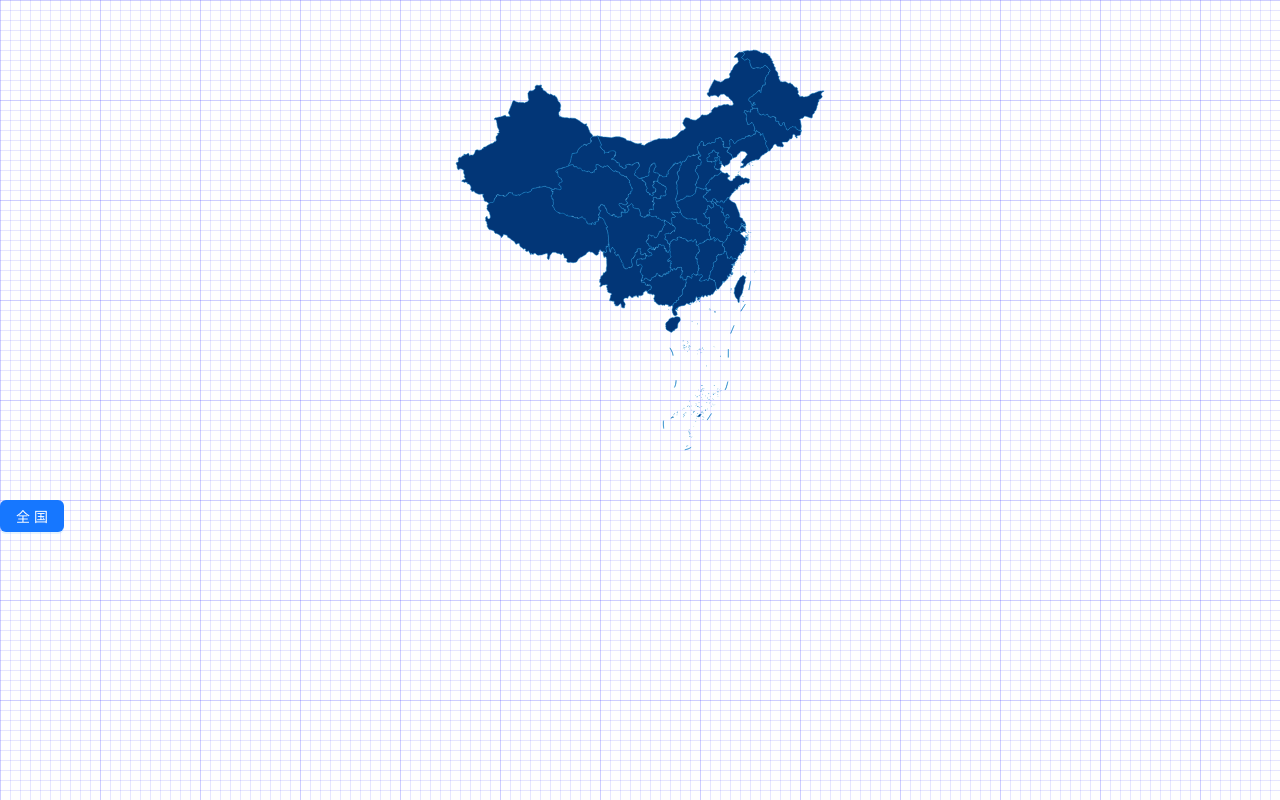
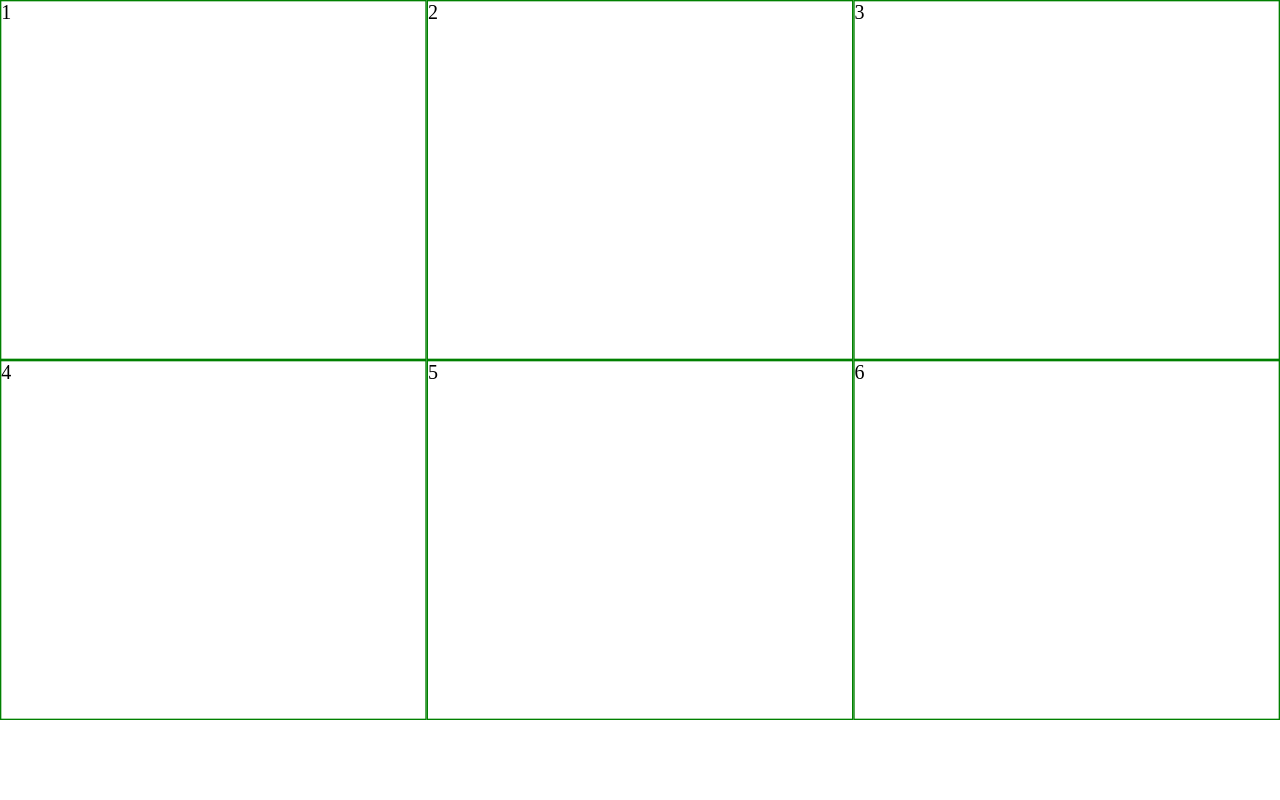
Before and after one commit to UYulong/visualization-code, a React app: page / in a window 1280 px wide. Built offline with nearby package versions, Linux system fonts and the light colour scheme.

Commit message:
study: 大屏适配三种方案

```diff
--- a/src/App.js
+++ b/src/App-base.js
@@ -1,3 +1,4 @@
+/* 基础部分：CSS、Canvas、SVG、Echarts */
 import styled from "styled-components";
 import AppBg from '@/assets/images/grid.png'
 
--- /dev/null
+++ b/src/App-screen.js
@@ -0,0 +1,20 @@
+import styled from "styled-components";
+// import Demo from './screen/01-大屏适配方案/01-rem+fontsize'
+// import Demo from './screen/01-大屏适配方案/02-vw'
+// import Demo from './screen/01-大屏适配方案/03-sacle'
+import Demo from './screen/01-大屏适配方案/03-sacle-动态计算'
+
+const AppBox = styled.div`
+  width: 100%;
+  height: 100%;
+`
+
+function App() {
+  return (
+    <AppBox>
+      <Demo />
+    </AppBox>
+  );
+}
+
+export default App;
--- /dev/null
+++ b/src/hooks/useScalePage.js
@@ -0,0 +1,3 @@
+export const useScalePage = () => {
+
+}
--- a/src/index.css
+++ b/src/index.css
@@ -4,8 +4,32 @@
 }
 
 html,
-body,
 #root {
   width: 100%;
   height: 100%;
 }
+
+body {
+  box-sizing: border-box;
+}
+
+/* 大屏适配 */
+/* rem + fontsize */
+/* body {
+  width: 24rem;
+  height: 13.5rem;
+} */
+
+/* vw */
+/* body {
+  width: 100vw;
+  height: 56.25vw;
+} */
+
+/* scale */
+body {
+  position: relative;
+  width: 1920px;
+  height: 1080px;
+  transform-origin: left top;
+}
--- /dev/null
+++ b/src/screen/01-大屏适配方案/01-rem+fontsize.jsx
@@ -0,0 +1,34 @@
+import React, { memo } from 'react'
+import styled from 'styled-components'
+
+const DemoBox = styled.div`
+    width: 100%;
+    height: 100%;
+    list-style: none;
+    display: flex;
+    flex-direction: row;
+    flex-wrap: wrap;
+
+    div {
+      width: 33.33%;
+      height: 50%;
+      box-sizing: border-box;
+      font-size: .375rem;
+      border: 2px solid green;
+    }
+`
+
+const Demo = memo(() => {
+  return (
+    <DemoBox>
+      <div>1</div>
+      <div>2</div>
+      <div>3</div>
+      <div>4</div>
+      <div>5</div>
+      <div>6</div>
+    </DemoBox>
+  )
+})
+
+export default Demo
--- /dev/null
+++ b/src/screen/01-大屏适配方案/02-vw.jsx
@@ -0,0 +1,34 @@
+import React, { memo } from 'react'
+import styled from 'styled-components'
+
+const DemoBox = styled.div`
+    width: 100%;
+    height: 100%;
+    list-style: none;
+    display: flex;
+    flex-direction: row;
+    flex-wrap: wrap;
+
+    div {
+      width: 33.33%;
+      height: 50%;
+      box-sizing: border-box;
+      font-size: 1.5625vw;
+      border: 2px solid green;
+    }
+`
+
+const Demo = memo(() => {
+  return (
+    <DemoBox>
+      <div>1</div>
+      <div>2</div>
+      <div>3</div>
+      <div>4</div>
+      <div>5</div>
+      <div>6</div>
+    </DemoBox>
+  )
+})
+
+export default Demo
--- /dev/null
+++ b/src/screen/01-大屏适配方案/03-sacle-动态计算.jsx
@@ -0,0 +1,59 @@
+import React, { memo, useEffect } from 'react'
+import styled from 'styled-components'
+
+const DemoBox = styled.div`
+    width: 100%;
+    height: 100%;
+    list-style: none;
+    display: flex;
+    flex-direction: row;
+    flex-wrap: wrap;
+
+    div {
+      width: 33.33%;
+      height: 50%;
+      box-sizing: border-box;
+      font-size: 30px;
+      border: 2px solid green;
+    }
+`
+
+const Demo = memo(() => {
+
+  useEffect(() => {
+    // 1. 获取当前屏幕尺寸和设计稿尺寸
+    const deviceWidth = document.documentElement.clientWidth || document.body.clientWidth
+    const deviceHeight = document.documentElement.clientHeight || document.body.clientHeight
+
+    const designWidth = 1920
+    const designHeight = 1080
+    const designScaleRatio = designWidth / designHeight
+
+    // 2. 计算缩放比例
+    let scaleRatio = deviceWidth / designWidth // 设计稿宽高比
+    const deviceScaleRatio = deviceWidth / deviceHeight // 设备宽高比
+
+    // 3. 设置 body 缩放比
+    if (deviceScaleRatio > designScaleRatio) {
+      // 超宽屏 按照高度进行缩放
+      scaleRatio = deviceHeight / designHeight
+      document.body.style = `transform: scale(${scaleRatio}) translateX(-50%); left: 50%`
+    } else {
+      // 正常屏 按照宽度进行缩放
+      document.body.style = `transform: scale(${scaleRatio})`
+    }
+  }, [])
+
+  return (
+    <DemoBox>
+      <div>1</div>
+      <div>2</div>
+      <div>3</div>
+      <div>4</div>
+      <div>5</div>
+      <div>6</div>
+    </DemoBox>
+  )
+})
+
+export default Demo
--- /dev/null
+++ b/src/screen/01-大屏适配方案/03-sacle.jsx
@@ -0,0 +1,48 @@
+import React, { memo, useEffect } from 'react'
+import styled from 'styled-components'
+
+const DemoBox = styled.div`
+    width: 100%;
+    height: 100%;
+    list-style: none;
+    display: flex;
+    flex-direction: row;
+    flex-wrap: wrap;
+
+    div {
+      width: 33.33%;
+      height: 50%;
+      box-sizing: border-box;
+      font-size: 30px;
+      border: 2px solid green;
+    }
+`
+
+const Demo = memo(() => {
+
+  useEffect(() => {
+    // 1. 获取当前屏幕宽度和设计稿宽度
+    const deviceWidth = document.documentElement.clientWidth || document.body.clientWidth
+    const designWidth = 1920
+
+    // 2. 计算缩放比例
+    const scaleRatio = deviceWidth / designWidth
+    console.log(deviceWidth, designWidth, scaleRatio);
+
+    // 3. 设置 body 缩放比
+    document.body.style = `transform-origin: left top; transform: scale(${scaleRatio})`
+  }, [])
+
+  return (
+    <DemoBox>
+      <div>1</div>
+      <div>2</div>
+      <div>3</div>
+      <div>4</div>
+      <div>5</div>
+      <div>6</div>
+    </DemoBox>
+  )
+})
+
+export default Demo
--- /dev/null
+++ b/src/screen/lib/lib_flexible.js
@@ -0,0 +1,45 @@
+(function flexible(window, document) {
+  var docEl = document.documentElement;
+  var dpr = window.devicePixelRatio || 1;
+
+  // adjust body font size
+  function setBodyFontSize() {
+    if (document.body) {
+      // body 字体大小默认为 16px
+      document.body.style.fontSize = 16 * dpr + "px";
+    } else {
+      document.addEventListener("DOMContentLoaded", setBodyFontSize);
+    }
+  }
+  setBodyFontSize();
+
+  // 这里默认平均分成 10 等分(适用移动端)
+  // set 1rem = viewWidth / 24 ；（使用pc端）
+  function setRemUnit() {
+    var rem = docEl.clientWidth / 24;  // 1920 / 24 = 80
+    docEl.style.fontSize = rem + "px"; // 设置 html字体的大小 80px
+  }
+
+  setRemUnit();
+
+  // reset rem unit on page resize
+  window.addEventListener("resize", setRemUnit);
+  window.addEventListener("pageshow", function (e) {
+    if (e.persisted) {
+      setRemUnit();
+    }
+  });
+
+  // detect 0.5px supports
+  if (dpr >= 2) {
+    var fakeBody = document.createElement("body");
+    var testElement = document.createElement("div");
+    testElement.style.border = ".5px solid transparent";
+    fakeBody.appendChild(testElement);
+    docEl.appendChild(fakeBody);
+    if (testElement.offsetHeight === 1) {
+      docEl.classList.add("hairlines");
+    }
+    docEl.removeChild(fakeBody);
+  }
+})(window, document);
```
Also changed, not shown: src/index.js (+7 -1 lines).
